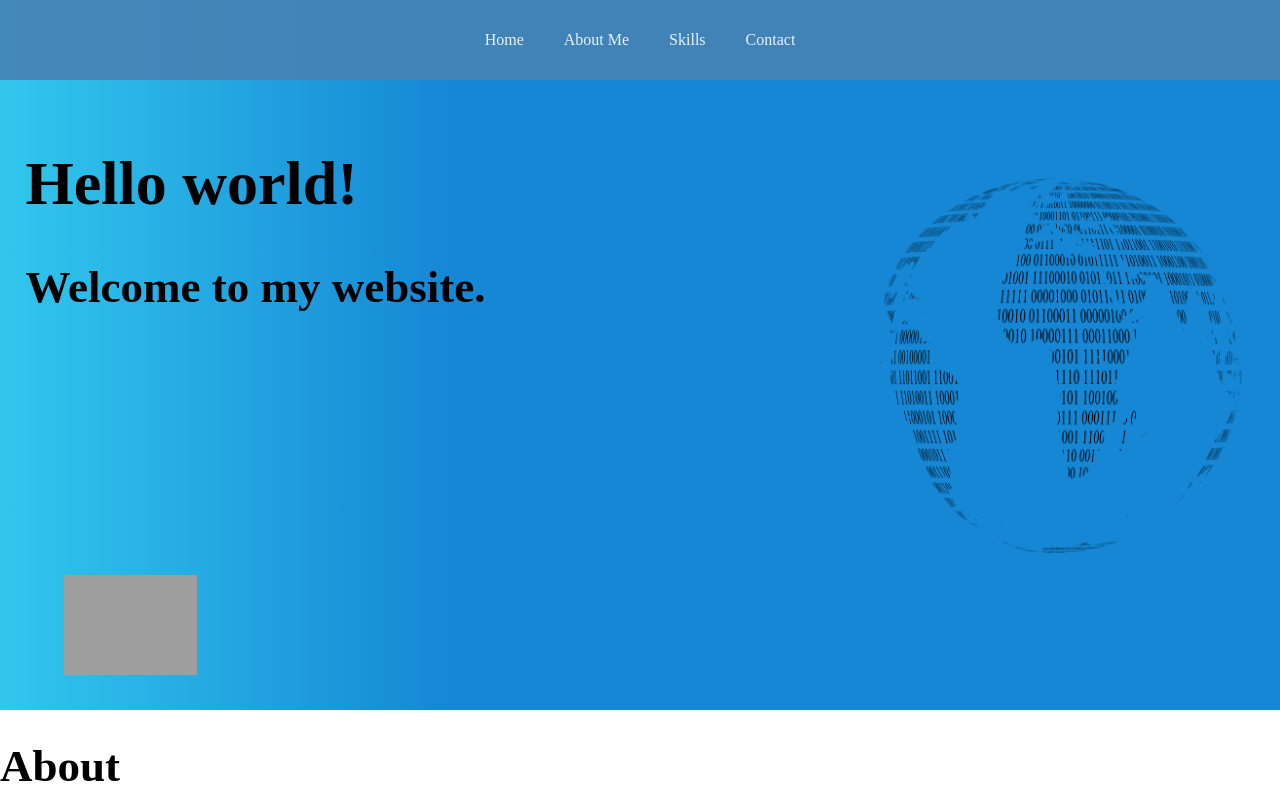
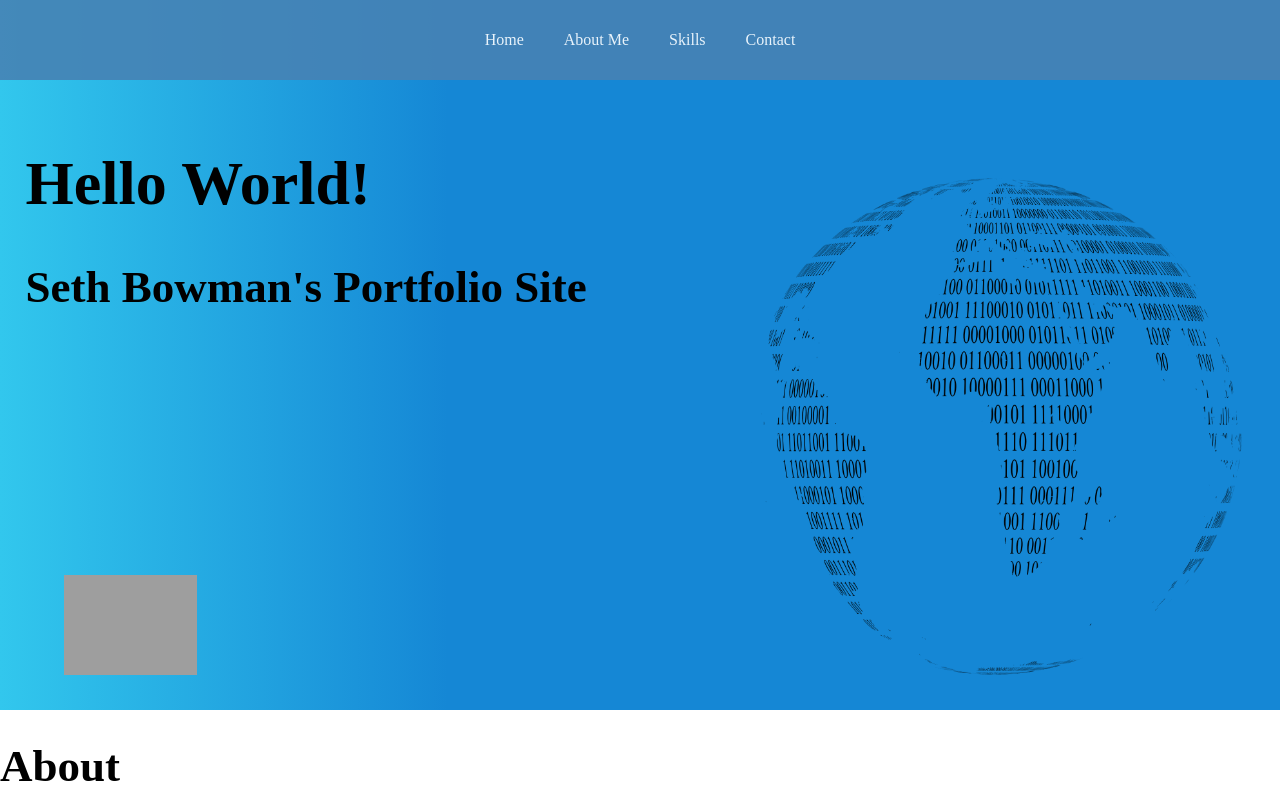
Before and after one commit to SethBowman/personal-site, a React (Create React App) app: page / in a window 1280 px wide. Shown: the top 800 px of the page. Built offline with nearby package versions, Linux system fonts and the light colour scheme; grey boxes are pictures that could not be loaded; a web font is replaced by a local one.

Commit message:
Changed heading content

```diff
--- a/src/components/Home/Home.js
+++ b/src/components/Home/Home.js
@@ -6,11 +6,11 @@ const Home = () => {
     return (
         <div className={classes.Home}>
             <div className={classes.Container}>
-                <h1 className={classes.Hello}>Hello world!</h1>
-                <h1>Welcome to my website.</h1>
+                <h1 className={classes.Hello}>Hello World!</h1>
+                <h1 className={classes.Me}>Seth Bowman's Portfolio Site</h1>
             </div>
             <img className={classes.TcSmall} src={tcLogoSmall} alt="Tc Logo- Small" style={{height: '100px'}} />
-            <img className={classes.Binary} src={binary} alt="Binary" style={{height: '375px'}}/>
+            <img className={classes.Binary} src={binary} alt="Binary"/>
         </div>
      );
 }
```
